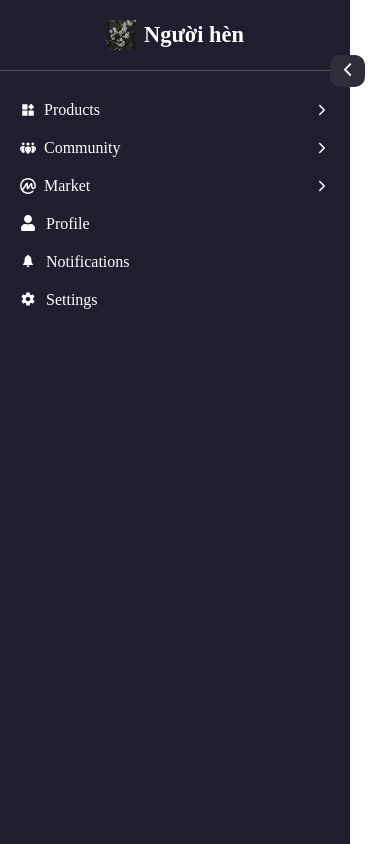
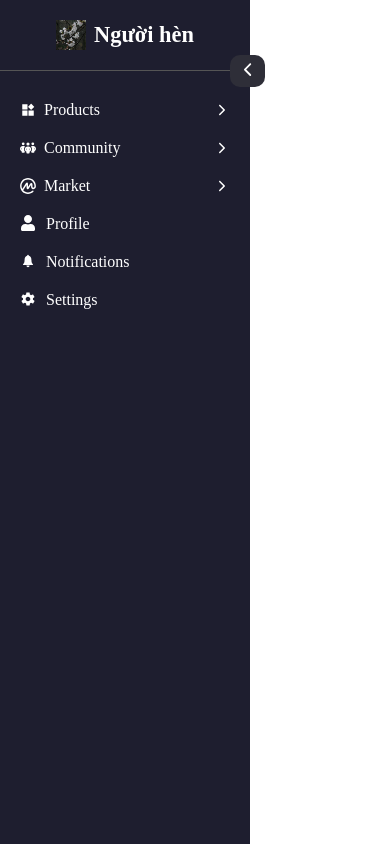
Before and after one commit to Hung000anh/Trading-Dashboard, a React (Vite) app in the folder client/: page / in a window 390 px wide. Built offline with nearby package versions, Linux system fonts and the light colour scheme; the HTML template or start-up script is replaced by a standard one.

Commit message:
Remove unused responsive styles from sidebar.css

```diff
--- a/client/src/styles/sidebar.css
+++ b/client/src/styles/sidebar.css
@@ -163,10 +163,3 @@
 .sidebar.collapsed .menu {
   display: none;
 }
-/* === Responsive (nếu cần) === */
-@media (max-width: 768px) {
-  .sidebar {
-    width: 100%;
-    height: auto;
-  }
-}
```
